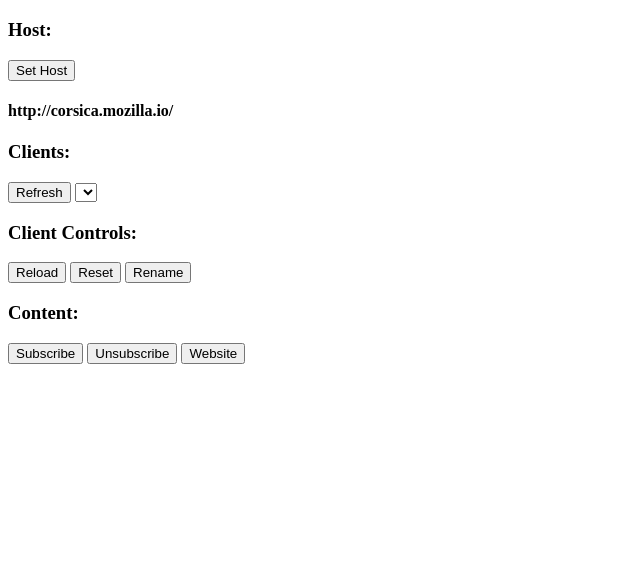
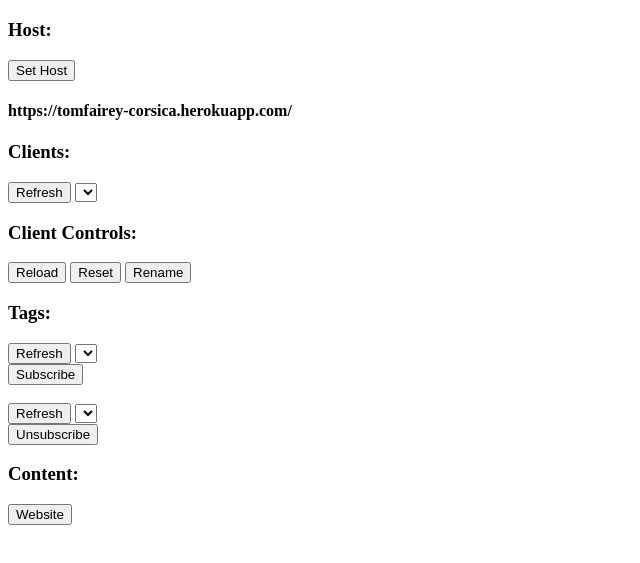
Before and after one commit to tomfairey/corsica-ui, a plain HTML site: page index.html in a window 1280 px wide. Shown: the part 61-624 px from the top of the page, without its empty margins (0-640 px from the left). Drawn offline with nearby package versions, Linux system fonts and the light colour scheme.

Commit message:
Move to my instance and add advanced tags features
+ Add methods to get and parse all tags and subscribed tags
+ Move to my test instance of Corsica until Mozilla's own is brought up to date with my now (accepted) PR

```diff
--- a/index.html
+++ b/index.html
@@ -11,7 +11,7 @@
         <!-- Contains all options surrounding the host the UI is using -->
         <h3>Host:</h3>
         <button onclick="setHost(prompt('Enter host...', host));">Set Host</button>
-        <h4 class="host">http://corsica.mozilla.io/</h4>
+        <h4 class="host">https://tomfairey-corsica.herokuapp.com/</h4>
         <!-- Contains all options for choosing the client the UI is using -->
         <h3>Clients:</h3>
         <button onclick="displayClients();">Refresh</button>
@@ -25,11 +25,20 @@
         <!-- Rename the current client -->
         <button onclick="issueCommand('admin type=rename name='+prompt('Enter new name:')+' screen='+$('.clients').val());">Rename</button>
         <!-- Contains all options relating to content control for the current client -->
+        <h3>Tags:</h3>
+        <button onclick="getTags(parseSubscribeTags);">Refresh</button>
+        <select class="subscribeTags"></select>
+        <br />
+        <!-- Subscribe the current client to a tag -->
+        <button onclick="issueCommand('admin type=subscribe tag='+$('.subscribeTags').val()+' screen='+$('.clients').val());">Subscribe</button>
+        <br />
+        <br />
+        <button onclick="getSubscriptions(parseUnsubscribeTags, $('.clients').val());">Refresh</button>
+        <select class="unsubscribeTags"></select>
+        <br />
+        <!-- Unsubscribe the current client to a tag -->
+        <button onclick="issueCommand('admin type=unsubscribe tag='+$('.unsubscribeTags').val()+' screen='+$('.clients').val());">Unsubscribe</button>
         <h3>Content:</h3>
-        <!-- Subscribe the current client to a tag -->
-        <button onclick="issueCommand('admin type=subscribe tag='+prompt('Enter tag name:')+' screen='+$('.clients').val());">Subscribe</button>
-        <!-- Unsubscribe the current client to a tag -->
-        <button onclick="issueCommand('admin type=unsubscribe tag='+prompt('Enter tag name:')+' screen='+$('.clients').val());">Unsubscribe</button>
         <!-- Send a webpage to the client to be displayed -->
         <button onclick="issueCommand('content type=url url='+prompt('Enter website:')+' screen='+$('.clients').val());">Website</button>
     </body>
--- a/js/main.js
+++ b/js/main.js
@@ -1,5 +1,6 @@
-// Set the default host as Mozilla's own Corsica server
-var host = "http://corsica.mozilla.io/";
+// Set the default host as my test instance until Mozilla updates their instance with the PR ~~Mozilla's own Corsica server~~
+// var host = "https://corsica.mozilla.io/";
+var host = "https://tomfairey-corsica.herokuapp.com/";
 
 // Allow changing of the host and updating of the UI after host change
 function setHost(newHost) {
@@ -44,6 +45,51 @@ function parseCensus(data) {
     });
 }
 
+// Get all subscriptions of the clients
+function getSubscriptions(callback, screen) {
+    $.ajax({
+        type: "POST",
+        url: host+"api/tags.getSubscriptions",
+        contentType: "application/json",
+        success: function(data) {
+            callback(data, screen);
+        },
+        dataType: "JSON"
+    });
+}
+
+// Get all available tags (~~Pending~~ Approved PR on mozilla/corsica from tomfairey/corsica)
+function getTags(callback) {
+    $.ajax({
+        type: "POST",
+        url: host+"api/tags.getAll",
+        contentType: "application/json",
+        success: function(data) {
+            callback(data);
+        },
+        dataType: "JSON"
+    });
+}
+
+// Parse all tags on the selected client so the user may subscribe clients to available tags
+function parseSubscribeTags(data) {
+    $(".subscribeTags").html("");
+    data.tags.forEach(function(data) {
+        if(Object.keys(data).length > 0 && data.constructor === Object) {
+            $(".subscribeTags").append("<option>"+data.name+"</option>");
+        }
+    })
+}
+
+// Parse all tags currently subscribed to by the selected client so the user may unsubscribe the client from said tag
+function parseUnsubscribeTags(data, screen) {
+    $(".unsubscribeTags").html("");
+    console.log("data.subscriptions[screen]", data.subscriptions[screen]);
+    data.subscriptions[screen].forEach(function(data) {
+        $(".unsubscribeTags").append("<option>"+data+"</option>");
+    })
+}
+
 // A single function to fetch and parse clients
 function displayClients() {
     getCensus(parseCensus);
```
